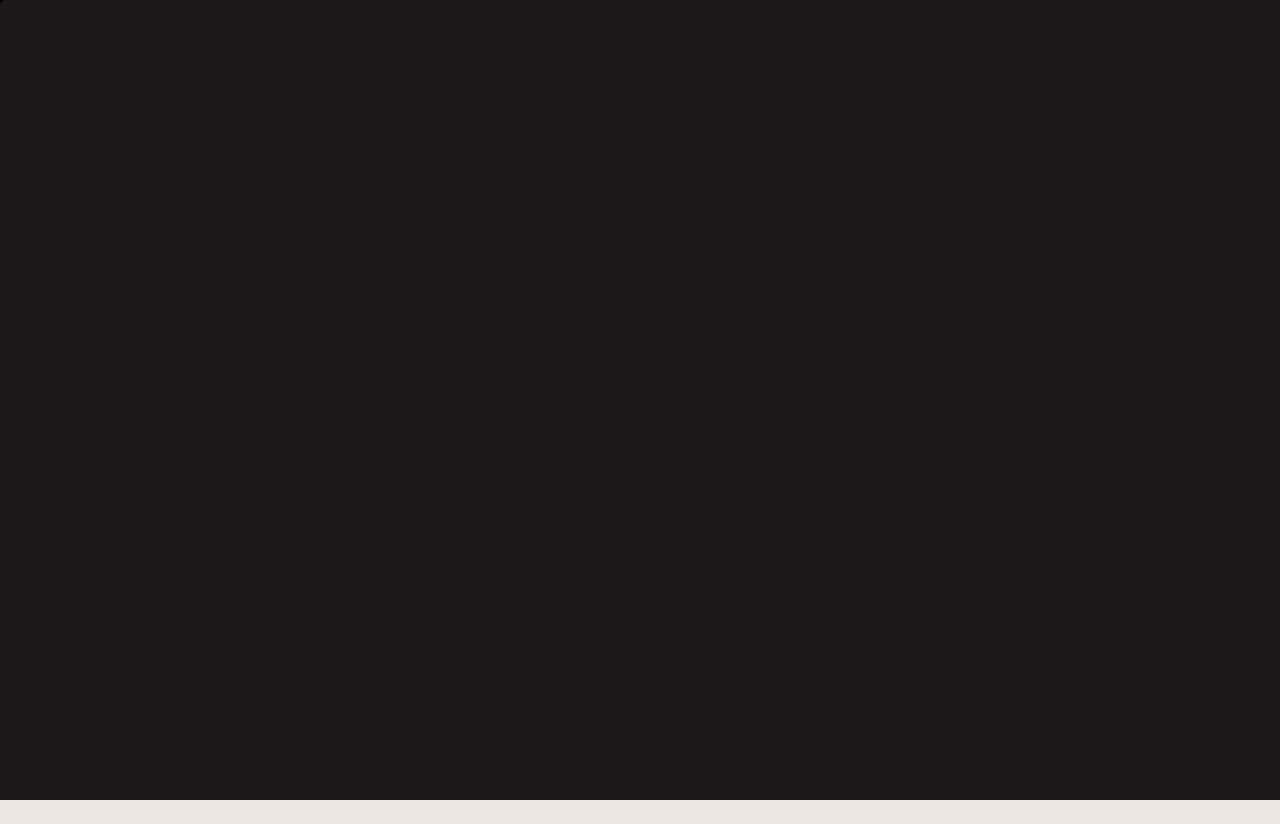
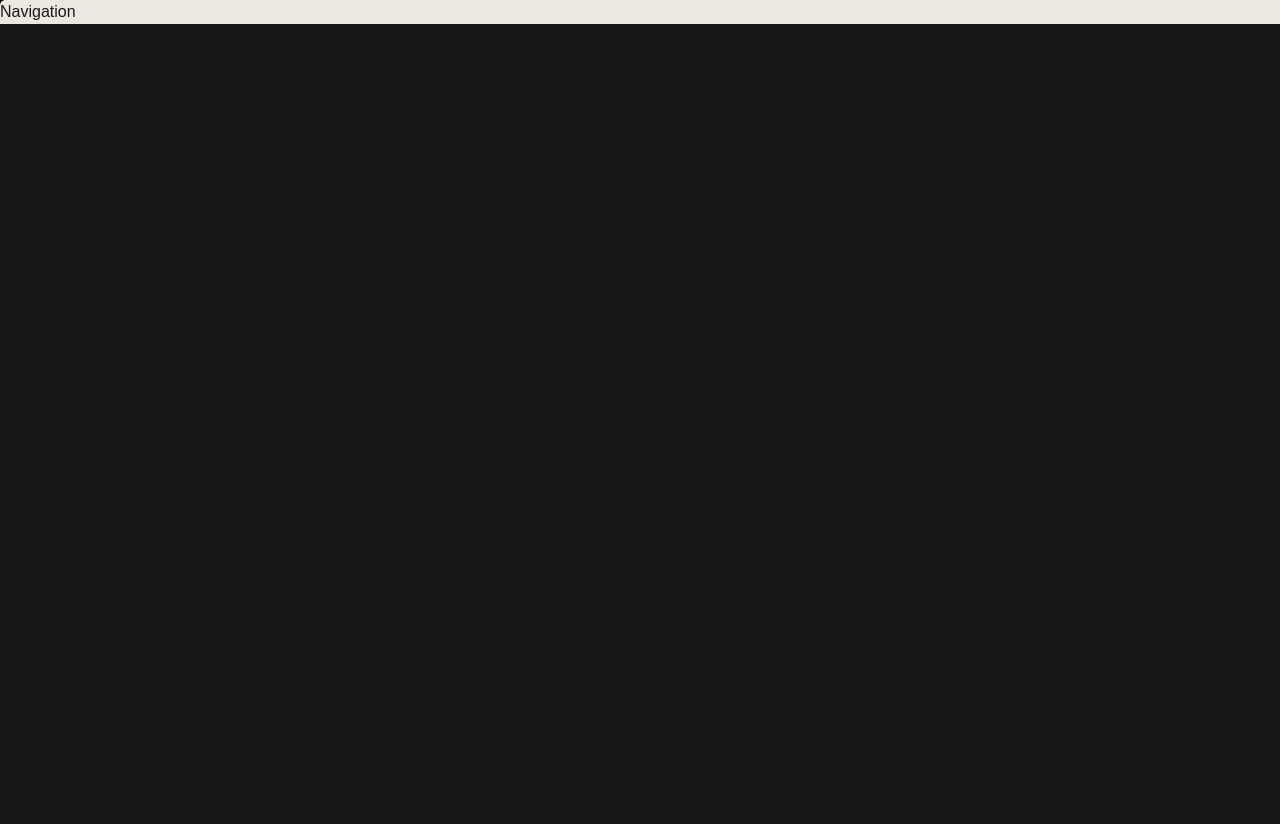
Before and after one commit to Tejas-Gojariya/React-Portfolio, a React (Vite) app in the folder Portfolio/: page / in a window 1280 px wide. Before the commit the page ends 800 px from the top, so only its background shows below. Built offline with nearby package versions, Linux system fonts and the light colour scheme.

Commit message:
add navigation page

```diff
--- a/Portfolio/src/App.jsx
+++ b/Portfolio/src/App.jsx
@@ -6,6 +6,7 @@
 import Home from "./routes/Home";
 import About from "./routes/About";
 import Work from "./routes/Work";
+import Navigation from "./Components/Navigation";
 
 function App() {
   const location = useLocation();
@@ -14,6 +15,7 @@
     <>
       <CursorContextProvider>
         <Cursor />
+        <Navigation />
 
         <AnimatePresence initial={true}>
           <Routes location={location} key={location.pathname}>
--- /dev/null
+++ b/Portfolio/src/Components/Navigation.jsx
@@ -0,0 +1,9 @@
+import React from 'react'
+
+const Navigation = () => {
+  return (
+    <div>Navigation</div>
+  )
+}
+
+export default Navigation
```
